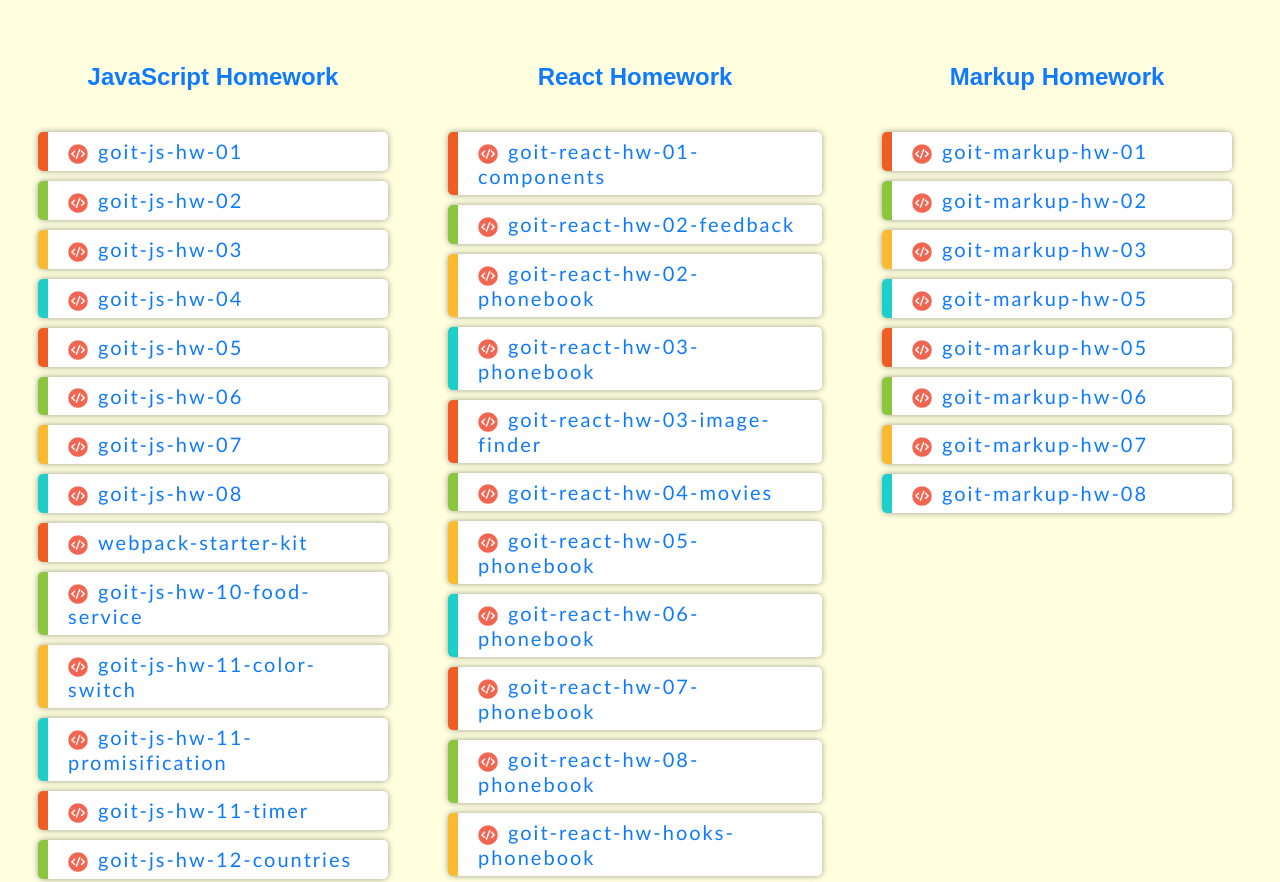
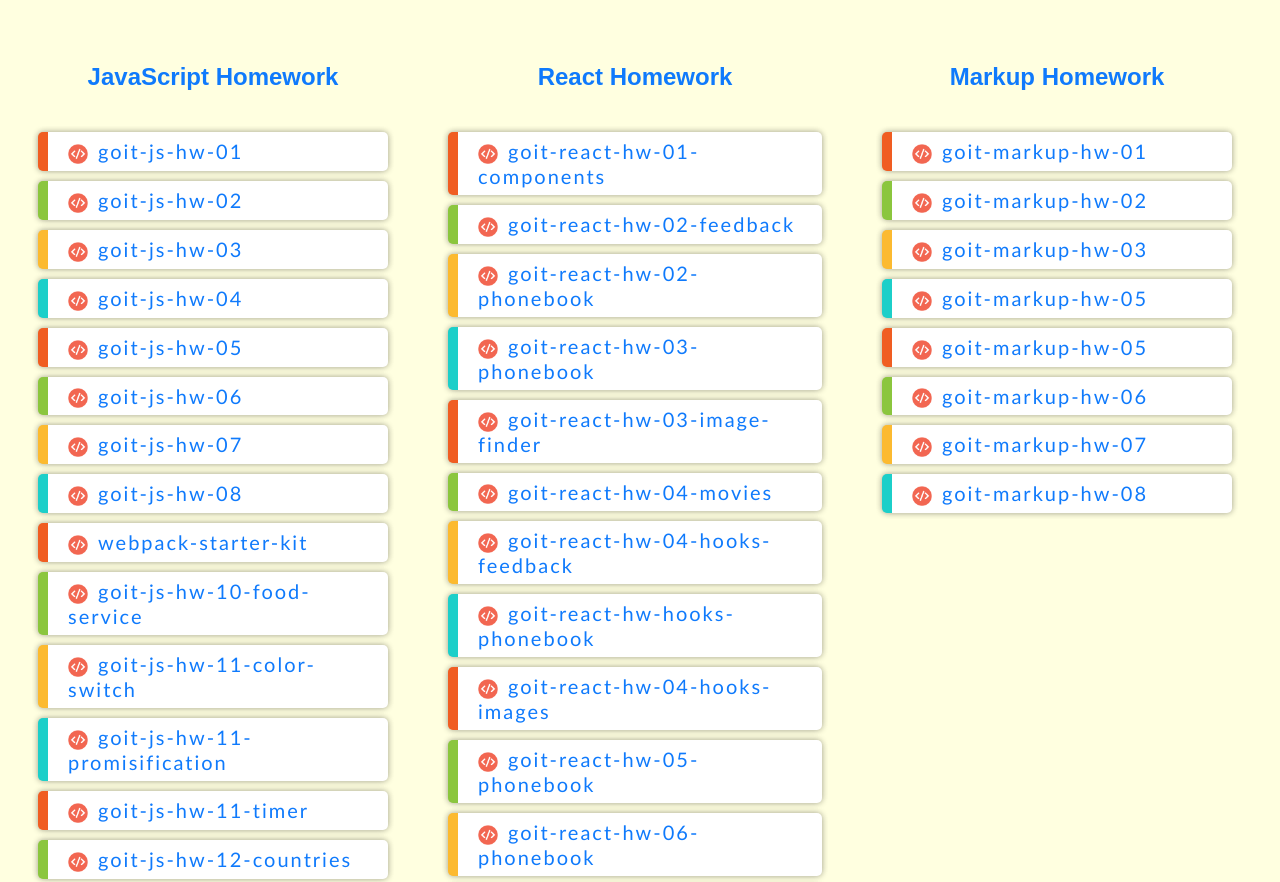
Before and after one commit to archdeuce/archdeuce.github.io, a plain HTML site: page index.html in a window 1280 px wide. Shown: the top 882 px of the page. Drawn offline with Linux system fonts and the light colour scheme.

Commit message:
added links

```diff
--- a/index.html
+++ b/index.html
@@ -43,11 +43,13 @@
        <li><a href="https://github.com/archdeuce/goit-react-hw-03-phonebook/"><img src="./code.png" alt="Link to code in the repository"></a><a href="./goit-react-hw-03-phonebook/">goit-react-hw-03-phonebook</a></li>
        <li><a href="https://github.com/archdeuce/goit-react-hw-03-image-finder/"><img src="./code.png" alt="Link to code in the repository"></a><a href="./goit-react-hw-03-image-finder/">goit-react-hw-03-image-finder</a></li>
        <li><a href="https://github.com/archdeuce/goit-react-hw-04-movies/"><img src="./code.png" alt="Link to code in the repository"></a><a href="./goit-react-hw-04-movies/">goit-react-hw-04-movies</a></li>
+       <li><a href="https://github.com/archdeuce/goit-react-hw-04-hooks-feedback/"><img src="./code.png" alt="Link to code in the repository"></a><a href="./goit-react-hw-04-hooks-feedback/">goit-react-hw-04-hooks-feedback</a></li>
+       <li><a href="https://github.com/archdeuce/goit-react-hw-hooks-phonebook/"><img src="./code.png" alt="Link to code in the repository"></a><a href="./goit-react-hw-hooks-phonebook/">goit-react-hw-hooks-phonebook</a></li>
+       <li><a href="https://github.com/archdeuce/goit-react-hw-04-hooks-images/"><img src="./code.png" alt="Link to code in the repository"></a><a href="./goit-react-hw-04-hooks-images/">goit-react-hw-04-hooks-images</a></li>
        <li><a href="https://github.com/archdeuce/goit-react-hw-05-phonebook/"><img src="./code.png" alt="Link to code in the repository"></a><a href="./goit-react-hw-05-phonebook/">goit-react-hw-05-phonebook</a></li>
        <li><a href="https://github.com/archdeuce/goit-react-hw-06-phonebook/"><img src="./code.png" alt="Link to code in the repository"></a><a href="./goit-react-hw-06-phonebook/">goit-react-hw-06-phonebook</a></li>
        <li><a href="https://github.com/archdeuce/goit-react-hw-07-phonebook/"><img src="./code.png" alt="Link to code in the repository"></a><a href="./goit-react-hw-07-phonebook/">goit-react-hw-07-phonebook</a></li>
        <li><a href="https://github.com/archdeuce/goit-react-hw-08-phonebook/"><img src="./code.png" alt="Link to code in the repository"></a><a href="./goit-react-hw-08-phonebook/">goit-react-hw-08-phonebook</a></li>
-       <li><a href="https://github.com/archdeuce/goit-react-hw-hooks-phonebook/"><img src="./code.png" alt="Link to code in the repository"></a><a href="./goit-react-hw-hooks-phonebook/">goit-react-hw-hooks-phonebook</a></li>
     </div>
 
     <div class="markup-container">
```
